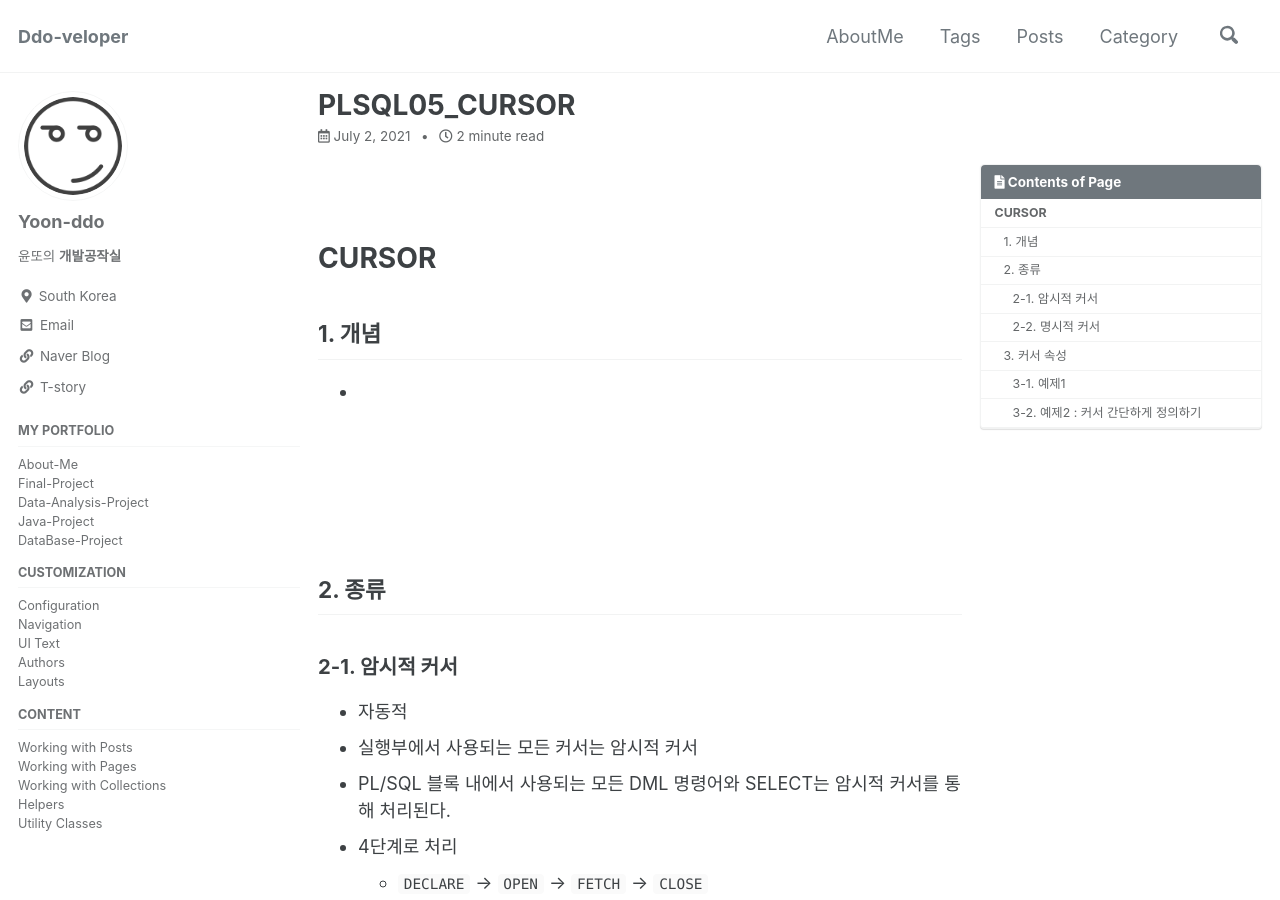
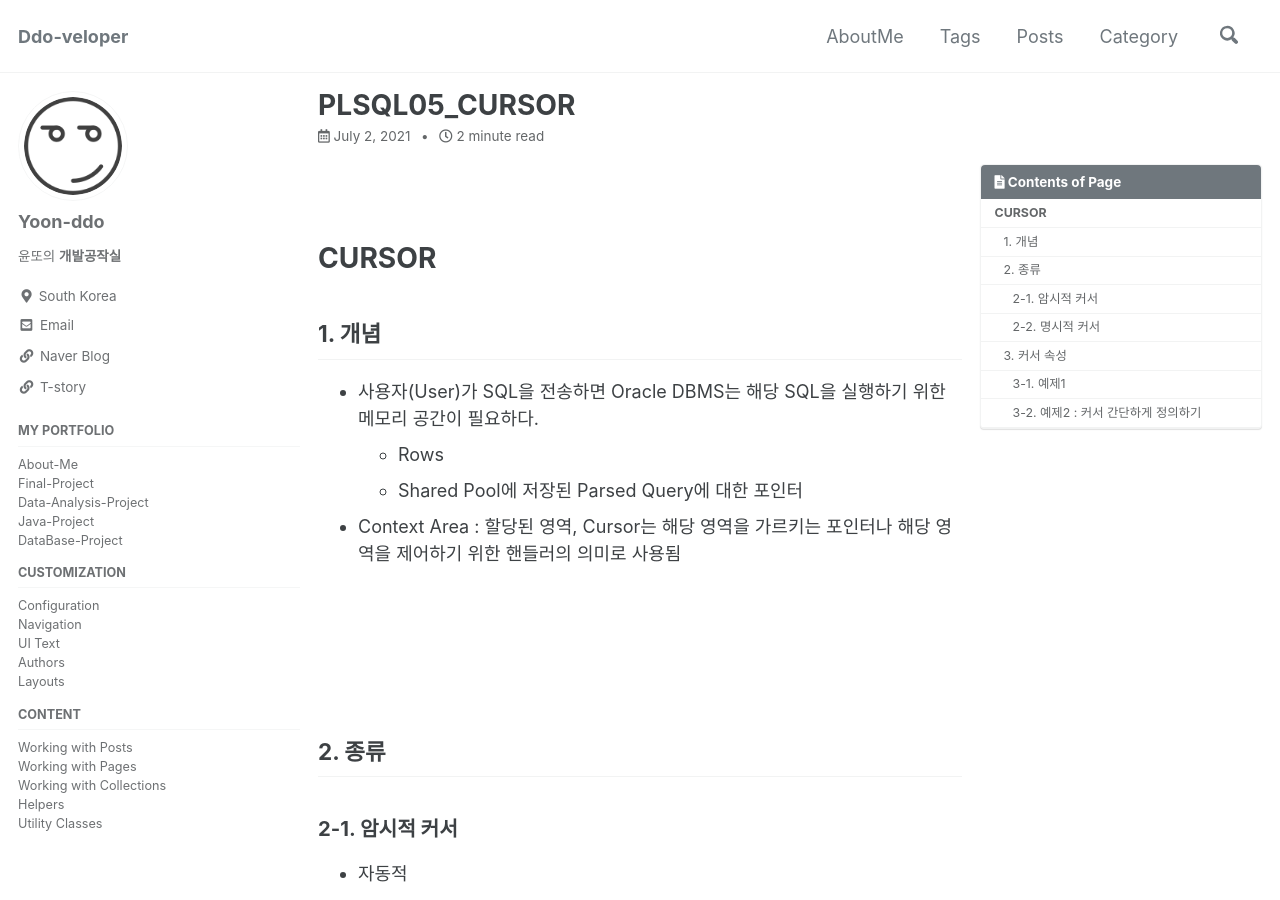
Before and after one commit to Yoon-ddo/Yoon-ddo.github.io, a Jekyll site: the page built from _posts/2021-07-02-PLSQL05_CURSOR.md, in a window 1280 px wide and 900 px high. Built offline with Jekyll 4.4.1, drawn with Linux system fonts in a browser that asks for light colours; cached includes are drawn as plain includes.

Commit message:
Update 2021-07-02-PLSQL05_CURSOR.md

```diff
--- a/_posts/2021-07-02-PLSQL05_CURSOR.md
+++ b/_posts/2021-07-02-PLSQL05_CURSOR.md
@@ -14,7 +14,11 @@ tags:
 
 # CURSOR
 ## 1. 개념
--
+- 사용자(User)가 SQL을 전송하면 Oracle DBMS는 해당 SQL을 실행하기 위한 메모리 공간이 필요하다.
+  * Rows
+  * Shared Pool에 저장된 Parsed Query에 대한 포인터
+- Context Area : 할당된 영역, Cursor는 해당 영역을 가르키는 포인터나 해당 영역을 제어하기 위한 핸들러의 의미로 사용됨
+
 
 <br><br><br><br>
 
```
